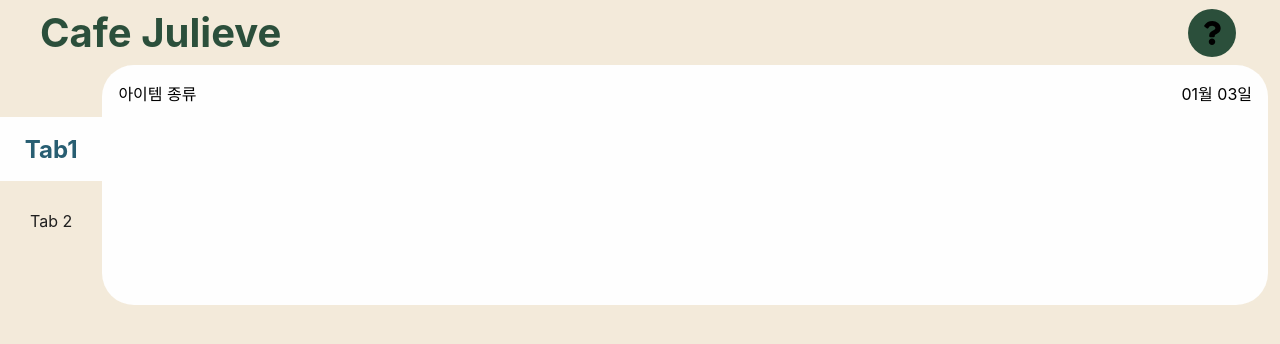
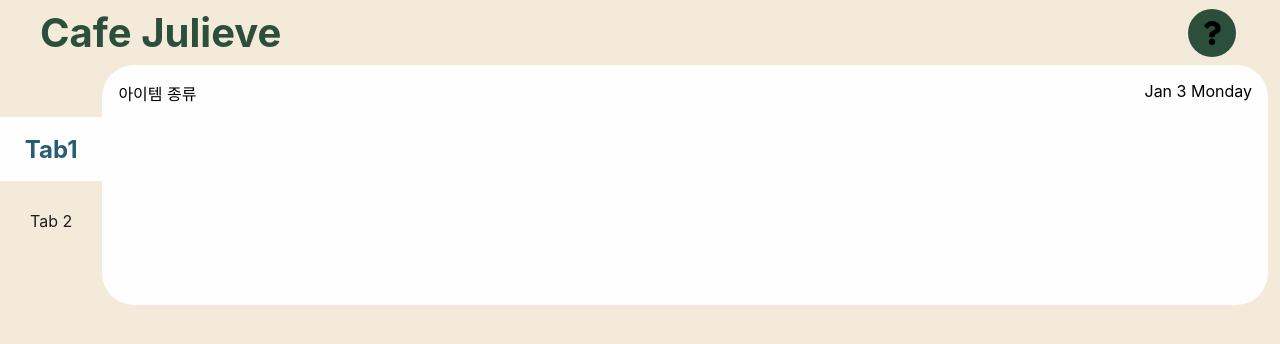
Before and after one commit to 41312432/stock-manager, a React (Create React App) app: page / in a window 1280 px wide. Shown: the top 344 px of the page. Built offline with nearby package versions, Linux system fonts and the light colour scheme.

Commit message:
FEAT: Update section top date using moment
not Date(), using moment() for day locale(ko) date format

```diff
--- a/src/components/top/top.jsx
+++ b/src/components/top/top.jsx
@@ -1,14 +1,16 @@
 import React from "react";
 import "./top.scss";
+import moment from "moment";
+import "moment/locale/ko";
 import Moment from "react-moment";
 
 const Top = (props) => {
-  const nowTime = Date.now();
+  const nowTime = moment();
 
   return (
     <header className="top">
       <p>아이템 종류</p>
-      <Moment format="MM월 DD일" withTitle>
+      <Moment format="MMM DDD dddd" withTitle>
         {nowTime}
       </Moment>
     </header>
```
